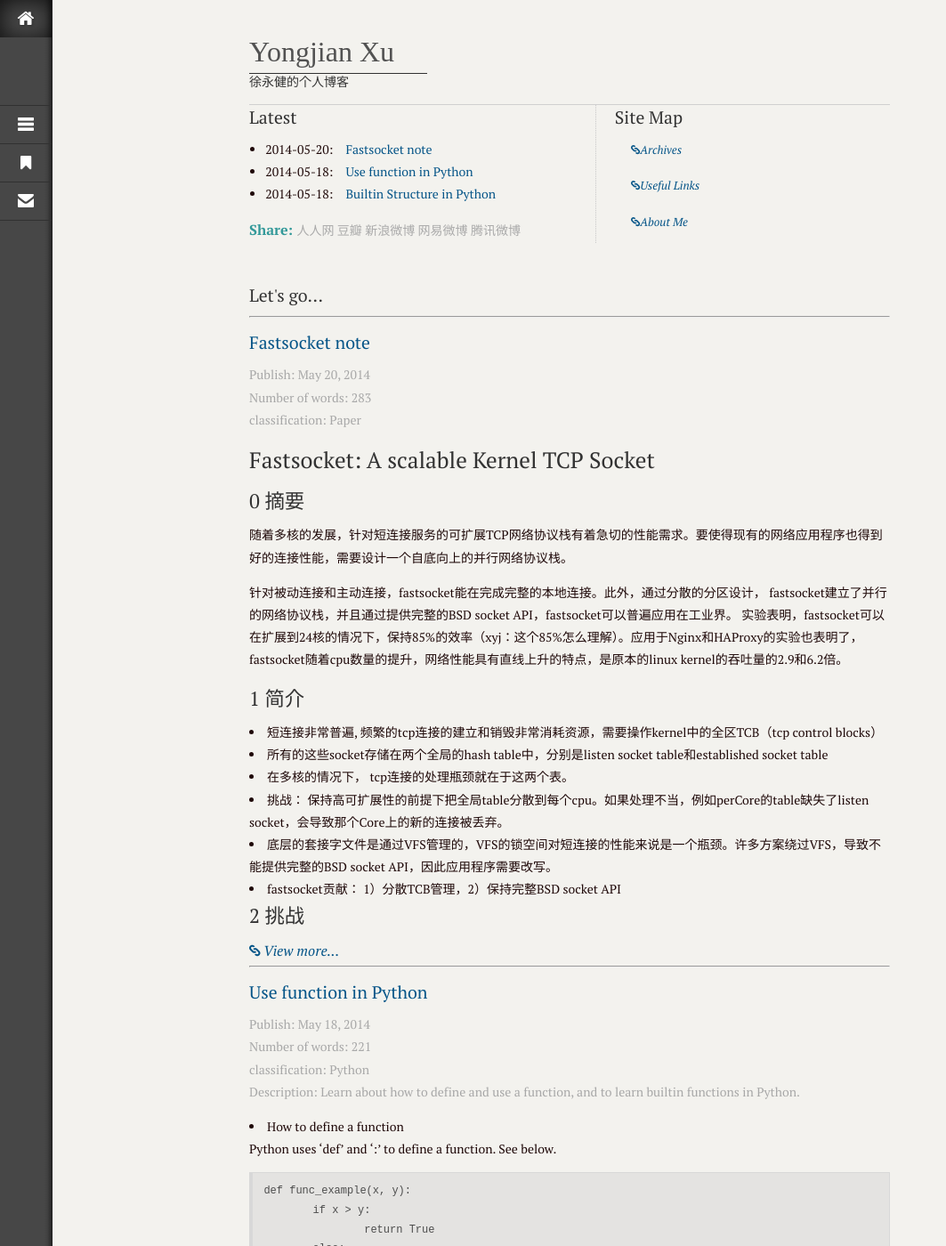
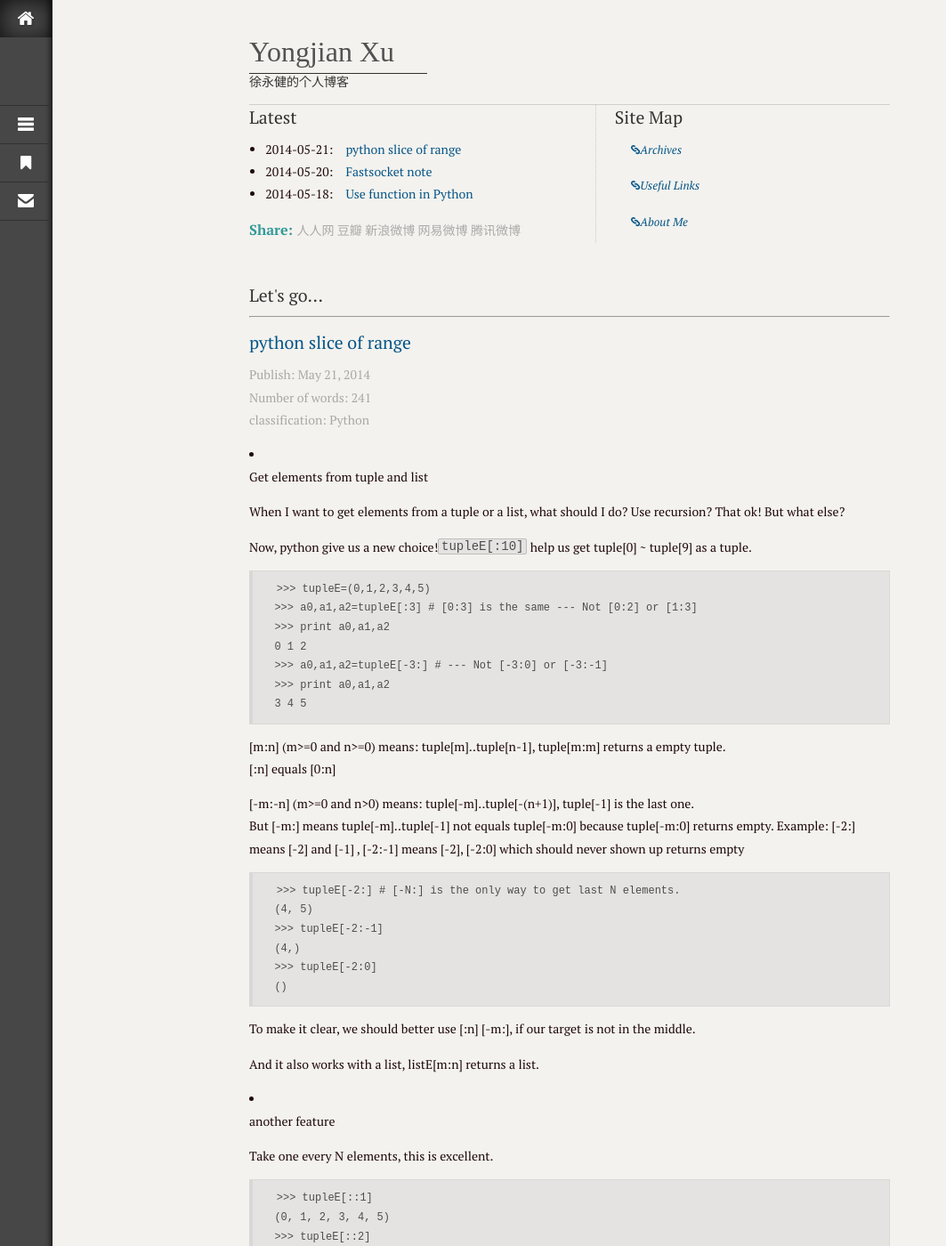
Before and after one commit to xiaoqshou/xuyongjiande.github.io, a Jekyll site: the page built from index.html, in a window 1280 px wide and 1400 px high. Shown: the whole window at 89% size, without its empty margins (0-1063 px from the left). Built offline with Jekyll 4.4.1, drawn with Linux system fonts in a browser that asks for light colours; Markdown is read by kramdown in place of the engine named in the settings; the list of posts is cut into pages by our own code; some of the changed text lies outside the part shown.

Commit message:
python slice of range

````diff
--- /dev/null
+++ b/_posts/python/2014-05-21-Python-slice-of-range.md
@@ -0,0 +1,54 @@
+---
+layout: post
+title: python slice of range
+description:
+classification: Python
+---
+
+* Get elements from tuple and list
+
+	When I want to get elements from a tuple or a list, what should I do? Use recursion? That ok! But what else?
+
+	Now, python give us a new choice!`tupleE[:10]` help us get tuple[0] ~ tuple[9] as a tuple.
+
+	```
+	>>> tupleE=(0,1,2,3,4,5)
+	>>> a0,a1,a2=tupleE[:3] # [0:3] is the same --- Not [0:2] or [1:3]
+	>>> print a0,a1,a2
+	0 1 2
+	>>> a0,a1,a2=tupleE[-3:] # --- Not [-3:0] or [-3:-1]
+	>>> print a0,a1,a2
+	3 4 5
+	```
+
+	[m:n] (m>=0 and n>=0) means: tuple[m]..tuple[n-1], tuple[m:m] returns a empty tuple.
+	[:n] equals [0:n]
+
+	[-m:-n] (m>=0 and n>0) means: tuple[-m]..tuple[-(n+1)], tuple[-1] is the last one.
+	But [-m:] means tuple[-m]..tuple[-1] not equals tuple[-m:0] because tuple[-m:0] returns empty. Example: [-2:] means [-2] and [-1] , [-2:-1] means [-2], [-2:0] which should never shown up returns empty
+
+	```
+	>>> tupleE[-2:] # [-N:] is the only way to get last N elements.
+	(4, 5)
+	>>> tupleE[-2:-1]
+	(4,)
+	>>> tupleE[-2:0]
+	()
+	```
+
+	To make it clear, we should better use [:n] [-m:], if our target is not in the middle.
+
+	And it also works with a list, listE[m:n] returns a list.
+
+* another feature
+
+	Take one every N elements, this is excellent.
+
+	```
+	>>> tupleE[::1]
+	(0, 1, 2, 3, 4, 5)
+	>>> tupleE[::2]
+	(0, 2, 4)
+	>>> tupleE[::3]
+	(0, 3)
+	```
````
Also changed, not shown: _posts/post.md (+1 -1 lines).
